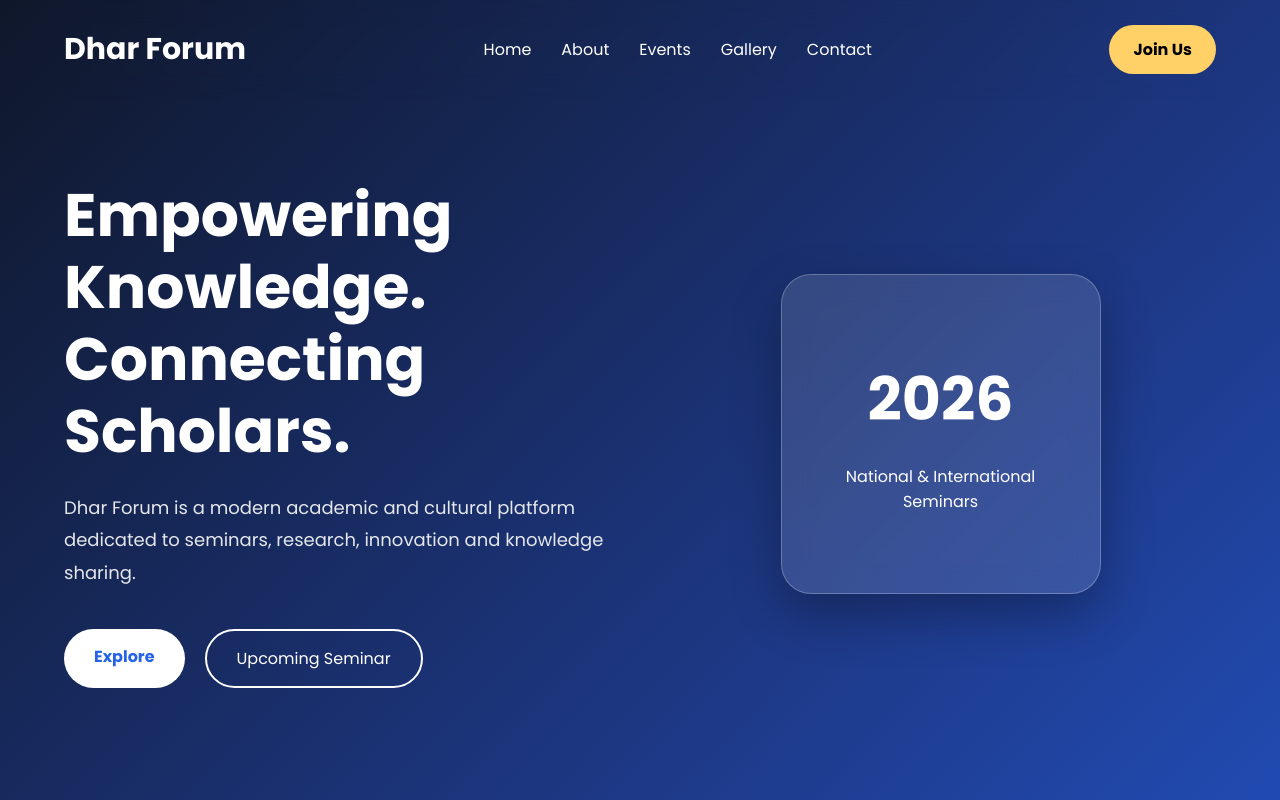
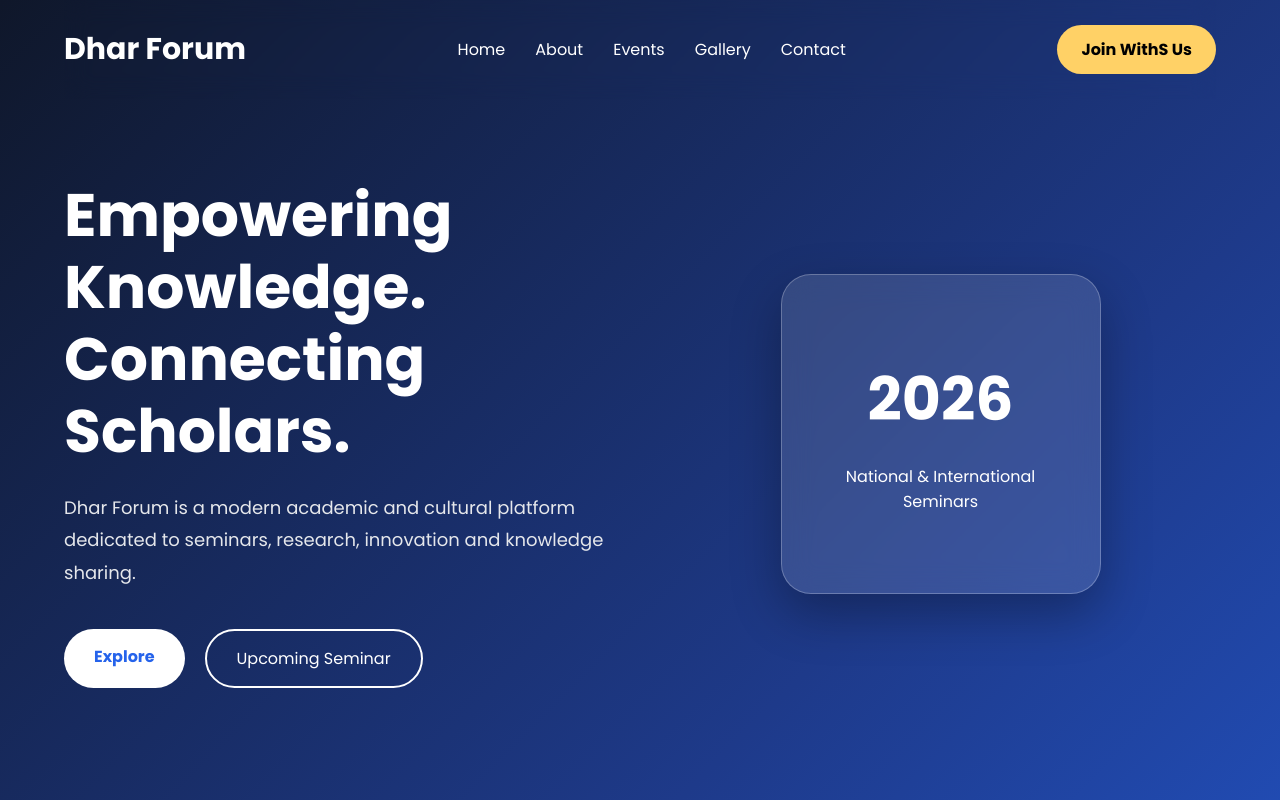
Before and after one commit to bdhar902-eng/dhar-forum, a website: page public/index.html in a window 1280 px wide. Shown: the top 800 px of the page. Drawn offline with Linux system fonts and the light colour scheme.

Commit message:
Change Join Us to Join With Us

```diff
--- a/public/index.html
+++ b/public/index.html
@@ -34,7 +34,7 @@
 
 </nav>
 
-<a href="#" class="btn">Join Us</a>
+<a href="#" class="btn">Join WithS Us</a>
 
 </header>
 
```
